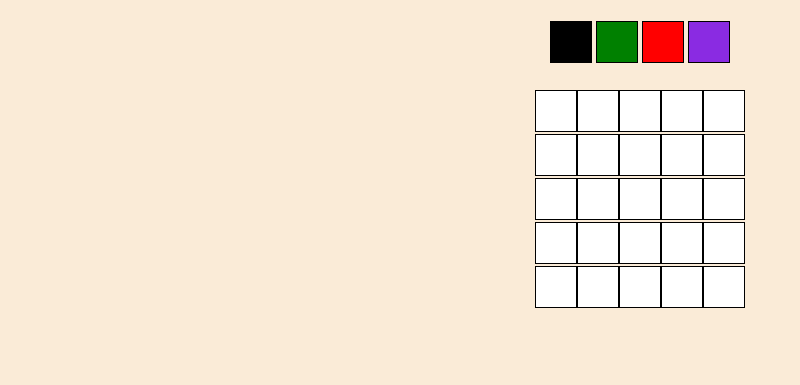
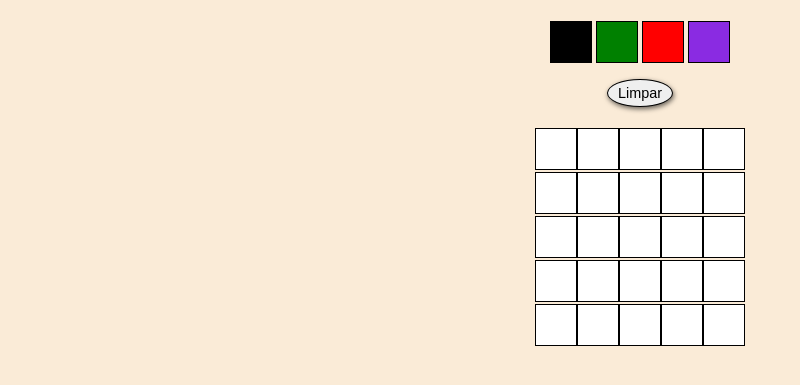
Before and after one commit to ThiagoFdaSLopes/Projeto-Pixels-Art, a website: page index.html in a window 1280 px wide. Shown: the part 61-446 px from the top of the page, without its empty margins (0-800 px from the left). Drawn offline with Linux system fonts and the light colour scheme.

Commit message:
REquisito 9 completo

```diff
--- a/index.html
+++ b/index.html
@@ -16,6 +16,7 @@
             <div class="color" style="background-color: red;"></div>
             <div class="color" style="background-color:blueviolet;"></div>
         </section>
+        <button id="clear-board">Limpar</button>
         <section id="pixel-board"></section>
     </main>
 
--- a/script.js
+++ b/script.js
@@ -38,3 +38,13 @@ function coresDosPixels(event) {
     }
 }
 document.addEventListener('click', coresDosPixels);
+
+//------------------------CRIANDO O BOTAO PARA LIMPAR OS PIXELS----------------
+let inputBotao = document.querySelector('#clear-board');
+
+inputBotao.addEventListener('click', function(){
+    const palletCollor = document.querySelectorAll('.pixel');
+    palletCollor.forEach((teste) => {
+      teste.style.backgroundColor = 'white';
+    });
+})
--- a/style.css
+++ b/style.css
@@ -30,3 +30,17 @@ body {
   width: 40px;
   height: 40px;
 }
+
+#clear-board {
+    padding: 5px 10px;
+    font-size: 0.9em;
+    background: 'white';
+    display: block;
+    max-width: 100px;
+    margin: 10px auto;
+    cursor: pointer;
+    border-color: #fff;
+    border-radius: 50%;
+    border: 1px solid black;
+    box-shadow: 1px 2px 5px rgba(0, 0, 0, 0.6);
+}
```
